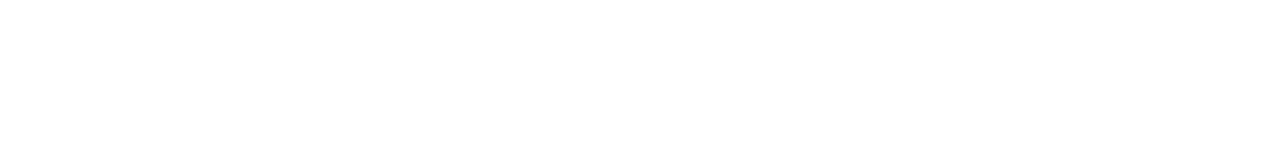
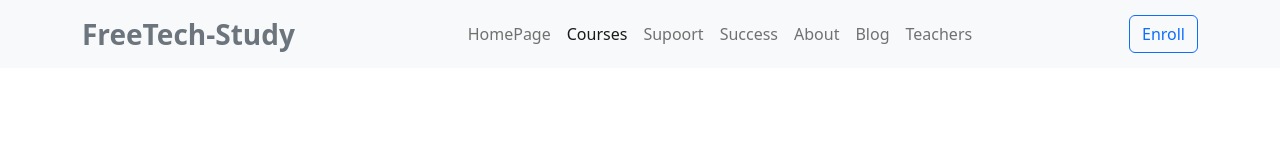
Before and after one commit to NiajNayeem/freetech--study, a plain HTML site: page index.html in a window 1280 px wide. Drawn offline with nearby package versions, Linux system fonts and the light colour scheme.

Commit message:
nav added

```diff
--- a/index.html
+++ b/index.html
@@ -14,6 +14,53 @@
 </head>
 
 <body>
+    <header class="container">
+
+        <nav class="navbar navbar-expand-lg bg-light fixed-top">
+            <div class="container">
+                <a class="navbar-brand text-secondary fs-3 fw-bold" href="#">FreeTech-Study</a>
+                <button class="navbar-toggler" type="button" data-bs-toggle="collapse"
+                    data-bs-target="#navbacking aria-controls=" navbacking" aria-expanded="false"
+                    aria-label="Toggle navigation">
+                    <span class="navbar-toggler-icon"></span>
+                </button>
+                <div class="collapse navbar-collapse" id="navbacking">
+                    <ul class="navbar-nav mx-auto mb-2 mb-lg-0">
+                        <li class="nav-item">
+                            <a class="nav-link " aria-current="page" href="#">HomePage</a>
+                        </li>
+
+                        <li class="nav-item">
+                            <a class="nav-link active" href="#">Courses</a>
+                        </li>
+
+                        <li class="nav-item">
+                            <a class="nav-link" href="#">Supoort</a>
+                        </li>
+                        <li class="nav-item">
+                            <a class="nav-link" href="#">Success</a>
+                        </li>
+                        <li class="nav-item">
+                            <a class="nav-link" href="#">About</a>
+                        </li>
+
+                        <li class="nav-item">
+                            <a class="nav-link" href="#">Blog</a>
+                        </li>
+
+                        <li class="nav-item">
+                            <a class="nav-link" href="#">Teachers</a>
+                        </li>
+
+                    </ul>
+                    <form>
+                        <button class="btn btn-outline-primary" type="button">Enroll</button>
+                    </form>
+                </div>
+            </div>
+        </nav>
+
+    </header>
 
 </body>
 
--- a/style.css
+++ b/style.css
@@ -0,0 +1,7 @@
+.carousel-caption {
+    top: 40%;
+}
+
+.cover {
+    height: 100vh;
+}
```
